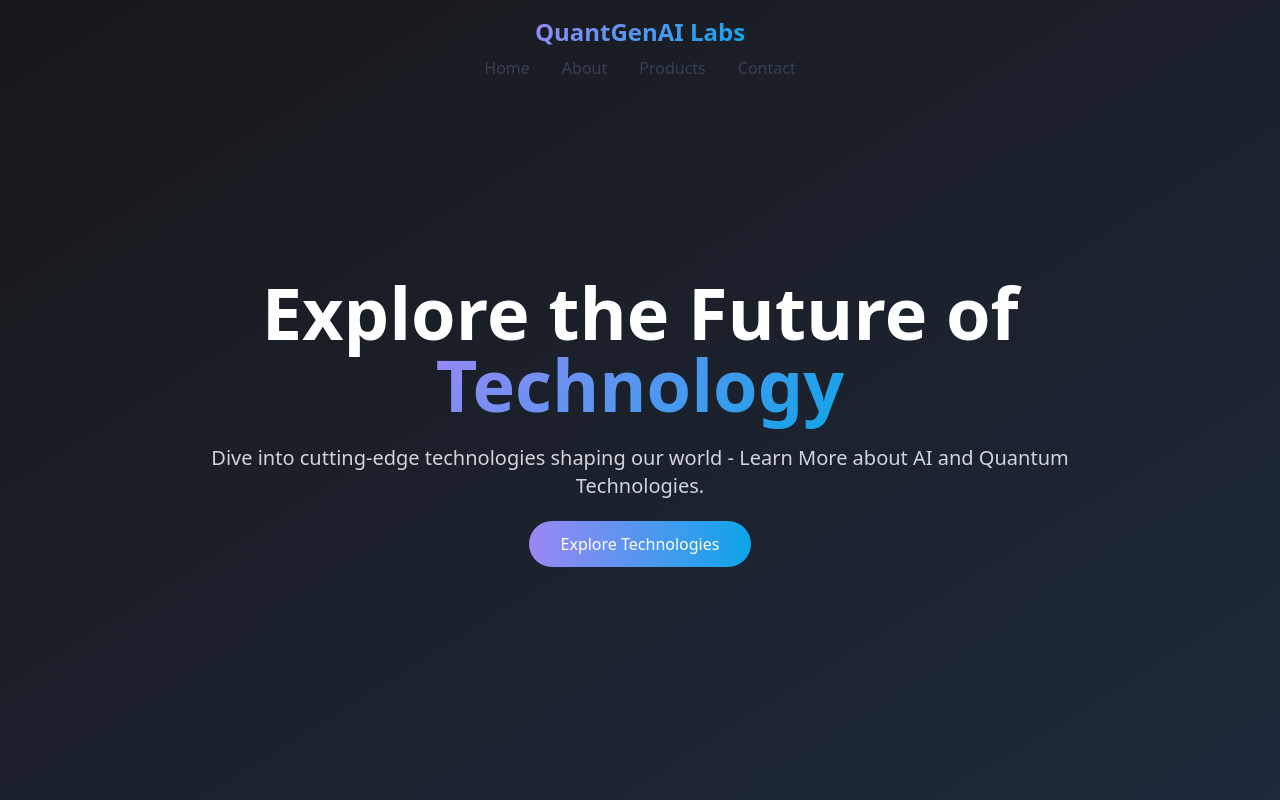
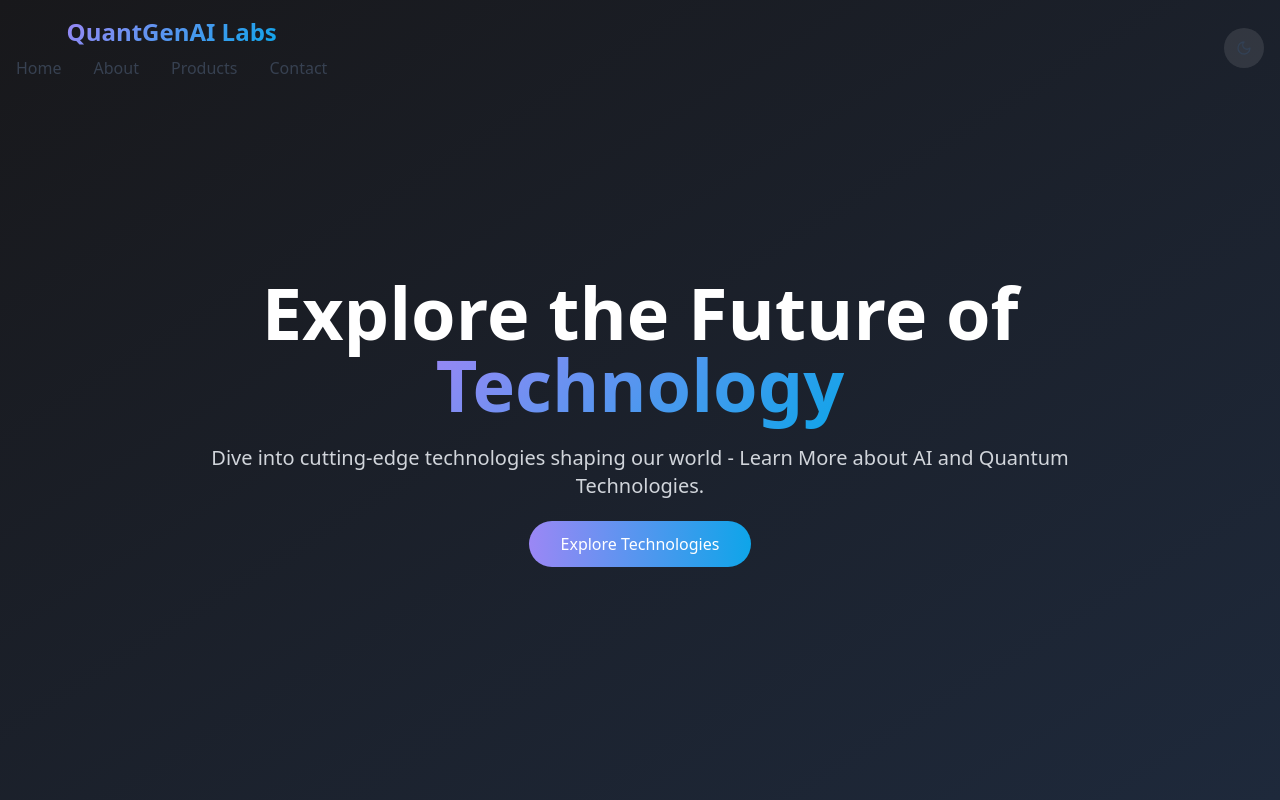
Before and after one commit to Nsree2405/quantgenailabs-tech, a React (Vite) app: page / in a window 1280 px wide. Shown: the top 800 px of the page. Built offline with nearby package versions, Linux system fonts and the light colour scheme.

Commit message:
Add dark/light mode toggle button
Implement a round icon button for switching between dark and light modes in the top right corner.

```diff
--- a/src/components/Navbar.tsx
+++ b/src/components/Navbar.tsx
@@ -1,7 +1,7 @@
-
 import { useState, useEffect } from "react";
 import { Button } from "@/components/ui/button";
 import { Menu } from "lucide-react";
+import ThemeToggle from "./ThemeToggle";
 
 const navItems = [
   { name: "Home", href: "#home" },
@@ -30,12 +30,12 @@ const Navbar = () => {
     <header
       className={`fixed top-0 left-0 right-0 z-50 transition-all duration-300 ${
         isScrolled
-          ? "bg-white/90 shadow-md backdrop-blur-md"
+          ? "bg-white/90 dark:bg-zinc-900/90 shadow-md backdrop-blur-md"
           : "bg-transparent"
       }`}
     >
-      <div className="container mx-auto px-4 py-4 flex items-center justify-center">
-        <div className="flex flex-col items-center w-full">
+      <div className="container mx-auto px-4 py-4 flex items-center justify-between">
+        <div className="flex flex-col items-center">
           <a
             href="#home"
             className="font-bold text-2xl flex items-center space-x-2 mb-2"
@@ -44,25 +44,30 @@ const Navbar = () => {
           </a>
 
           {/* Desktop navigation - Centered */}
-          <nav className="hidden md:flex items-center justify-center w-full">
+          <nav className="hidden md:flex items-center justify-center">
             <div className="flex space-x-8">
               {navItems.map((item) => (
                 <a
                   key={item.name}
                   href={item.href}
-                  className="text-gray-700 hover:text-techpurple transition-colors duration-300 font-medium"
+                  className="text-gray-700 dark:text-gray-300 hover:text-techpurple transition-colors duration-300 font-medium"
                 >
                   {item.name}
                 </a>
               ))}
             </div>
           </nav>
+        </div>
+
+        {/* Theme Toggle */}
+        <div className="flex items-center gap-4">
+          <ThemeToggle />
 
           {/* Mobile menu button */}
           <Button
             variant="ghost"
             size="icon"
-            className="md:hidden absolute right-4 top-4"
+            className="md:hidden"
             onClick={() => setMobileMenuOpen(!mobileMenuOpen)}
           >
             <Menu className="h-6 w-6" />
@@ -72,7 +77,7 @@ const Navbar = () => {
 
       {/* Mobile menu */}
       <div
-        className={`md:hidden bg-white/95 backdrop-blur-md transition-transform duration-300 ${
+        className={`md:hidden dark:bg-zinc-900/95 bg-white/95 backdrop-blur-md transition-transform duration-300 ${
           mobileMenuOpen ? "max-h-64" : "max-h-0"
         } overflow-hidden`}
       >
@@ -81,7 +86,7 @@ const Navbar = () => {
             <a
               key={item.name}
               href={item.href}
-              className="text-gray-700 hover:text-techpurple transition-colors duration-300 font-medium py-2"
+              className="text-gray-700 dark:text-gray-300 hover:text-techpurple transition-colors duration-300 font-medium py-2"
               onClick={() => setMobileMenuOpen(false)}
             >
               {item.name}
--- /dev/null
+++ b/src/components/ThemeToggle.tsx
@@ -0,0 +1,37 @@
+
+import { Moon, Sun } from "lucide-react";
+import { Button } from "./ui/button";
+import { useState, useEffect } from "react";
+
+const ThemeToggle = () => {
+  const [isDark, setIsDark] = useState(true);
+
+  useEffect(() => {
+    // Set initial theme based on system preference
+    const isDarkMode = window.matchMedia('(prefers-color-scheme: dark)').matches;
+    setIsDark(isDarkMode);
+    document.documentElement.classList.toggle('dark', isDarkMode);
+  }, []);
+
+  const toggleTheme = () => {
+    setIsDark(!isDark);
+    document.documentElement.classList.toggle('dark');
+  };
+
+  return (
+    <Button
+      variant="ghost"
+      size="icon"
+      className="rounded-full w-10 h-10 bg-white/10 hover:bg-white/20"
+      onClick={toggleTheme}
+    >
+      {isDark ? (
+        <Sun className="h-5 w-5 text-yellow-300" />
+      ) : (
+        <Moon className="h-5 w-5 text-slate-700" />
+      )}
+    </Button>
+  );
+};
+
+export default ThemeToggle;
--- a/tailwind.config.ts
+++ b/tailwind.config.ts
@@ -1,7 +1,8 @@
+
 import type { Config } from "tailwindcss";
 
 export default {
-  darkMode: ["class"],
+  darkMode: 'class',
   content: [
     "./pages/**/*.{ts,tsx}",
     "./components/**/*.{ts,tsx}",
```
